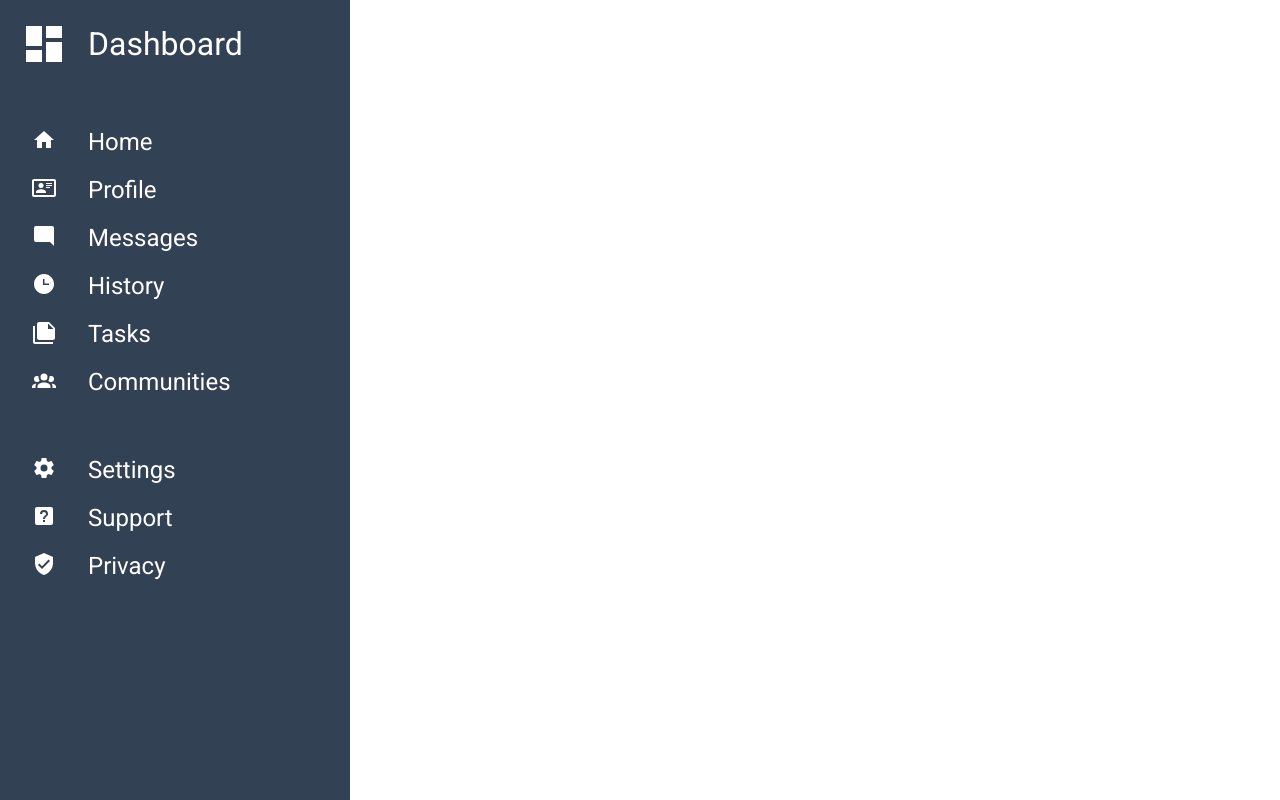
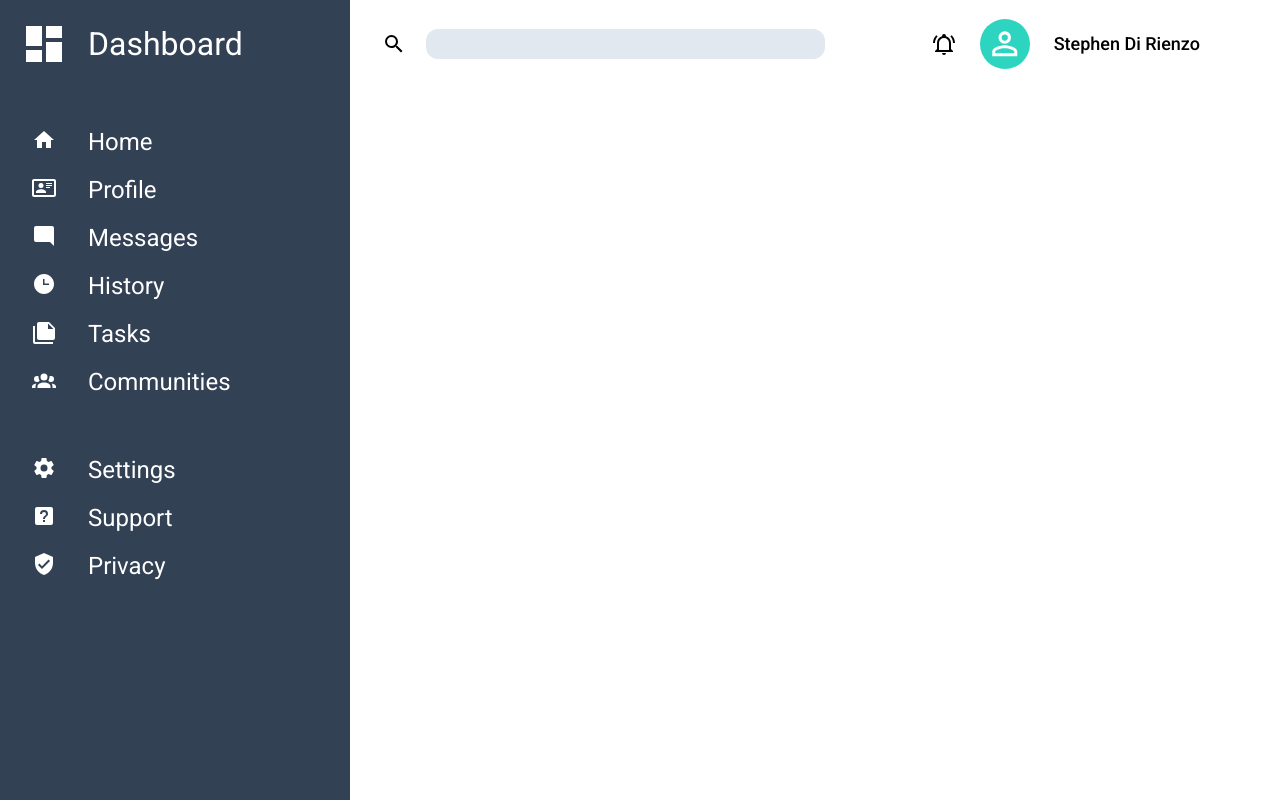
Before and after one commit to sdirienzo/admin-dashboard, a plain HTML site: page index.html in a window 1280 px wide. Drawn offline with Linux system fonts and the light colour scheme.

Commit message:
Add the search bar, user info, and icons to top row of header

```diff
--- a/index.html
+++ b/index.html
@@ -6,7 +6,7 @@
     <meta name="viewport" content="width=device-width, initial-scale=1.0">
     <link rel="preconnect" href="https://fonts.googleapis.com">
     <link rel="preconnect" href="https://fonts.gstatic.com" crossorigin>
-    <link href="https://fonts.googleapis.com/css2?family=Roboto&display=swap" rel="stylesheet">
+    <link href="https://fonts.googleapis.com/css2?family=Roboto:wght@400;500&display=swap" rel="stylesheet">
     <link rel="stylesheet" href="./style.css">
     <title>Admin Dashboard</title>
 </head>
@@ -14,7 +14,31 @@
     <div class="container">
 
         <div class="header">
+            <div class="header-top">
+                <div class="header-top-left">
+                    <svg style="width:24px;height:24px" viewBox="0 0 24 24">
+                        <path fill="currentColor"
+                            d="M9.5,3A6.5,6.5 0 0,1 16,9.5C16,11.11 15.41,12.59 14.44,13.73L14.71,14H15.5L20.5,19L19,20.5L14,15.5V14.71L13.73,14.44C12.59,15.41 11.11,16 9.5,16A6.5,6.5 0 0,1 3,9.5A6.5,6.5 0 0,1 9.5,3M9.5,5C7,5 5,7 5,9.5C5,12 7,14 9.5,14C12,14 14,12 14,9.5C14,7 12,5 9.5,5Z" />
+                    </svg>
+                    <input type="search" name="" id="">
+                </div>
+                <div class="header-top-right">
+                    <svg style="width:24px;height:24px" viewBox="0 0 24 24">
+                        <path fill="currentColor"
+                            d="M10,21H14A2,2 0 0,1 12,23A2,2 0 0,1 10,21M21,19V20H3V19L5,17V11C5,7.9 7.03,5.17 10,4.29C10,4.19 10,4.1 10,4A2,2 0 0,1 12,2A2,2 0 0,1 14,4C14,4.1 14,4.19 14,4.29C16.97,5.17 19,7.9 19,11V17L21,19M17,11A5,5 0 0,0 12,6A5,5 0 0,0 7,11V18H17V11M19.75,3.19L18.33,4.61C20.04,6.3 21,8.6 21,11H23C23,8.07 21.84,5.25 19.75,3.19M1,11H3C3,8.6 3.96,6.3 5.67,4.61L4.25,3.19C2.16,5.25 1,8.07 1,11Z" />
+                    </svg>
+                    <div class="avatar">
+                        <svg viewBox="0 0 24 24">
+                            <path fill="currentColor"
+                                d="M12,4A4,4 0 0,1 16,8A4,4 0 0,1 12,12A4,4 0 0,1 8,8A4,4 0 0,1 12,4M12,6A2,2 0 0,0 10,8A2,2 0 0,0 12,10A2,2 0 0,0 14,8A2,2 0 0,0 12,6M12,13C14.67,13 20,14.33 20,17V20H4V17C4,14.33 9.33,13 12,13M12,14.9C9.03,14.9 5.9,16.36 5.9,17V18.1H18.1V17C18.1,16.36 14.97,14.9 12,14.9Z" />
+                        </svg>
+                    </div>
+                    <p class="username-secondary">Stephen Di Rienzo</p>
+                </div>
+            </div>
+            <div class="header-bottom">
 
+            </div>
         </div>
 
         <div class="sidebar">
--- a/style.css
+++ b/style.css
@@ -1,3 +1,10 @@
+:root {
+    --color-primary: #334155;
+    --color-secondary: #2dd4bf;
+    --bg-color-primary: #e2e8f0;
+    --font-size-med: 1.125rem;
+}
+
 html {
     box-sizing: border-box;
 }
@@ -23,6 +30,61 @@ body {
 
 .header {
     grid-column: 2 / 3;
+    display: grid;
+    grid-template-rows: 1fr 1fr;
+    padding-left: 2rem;
+    padding-right: 5rem;
+}
+
+.header-top {
+    display: grid;
+    grid-template-columns: auto 375px;
+}
+
+.header-top-left {
+    display: grid;
+    grid-template-columns: min-content auto;
+    align-items: center;
+    column-gap: 1.25rem;
+}
+
+.header-top-right {
+    display: grid;
+    grid-template-columns: auto auto max-content;
+    column-gap: 1.5rem;
+    justify-content: end;
+    align-items: center;
+}
+
+input[type="search"] {
+    -webkit-appearance: none;
+    height: 30px;
+    border: none;
+    border-radius: 12px;
+    background-color: var(--bg-color-primary);
+    padding: 1px 10px 1px 10px;
+    font-size: 1rem;
+}
+
+.avatar {
+    display: flex;
+    justify-content: center;
+    align-items: center;
+    height: 50px;
+    width: 50px;
+    background-color: var(--color-secondary);
+    color: white;
+    border-radius: 50%;
+}
+
+.avatar svg {
+    height: 75%;
+    width: 75%;
+}
+
+.username-secondary {
+    font-size: var(--font-size-med);
+    font-weight: 500;
 }
 
 .sidebar {
@@ -32,7 +94,7 @@ body {
     grid-template-rows: auto auto 1fr;
     row-gap: 3.75rem;
     padding: 1.25rem;
-    background-color: #334155;
+    background-color: var(--color-primary);
     color: white;
 }
 
```
